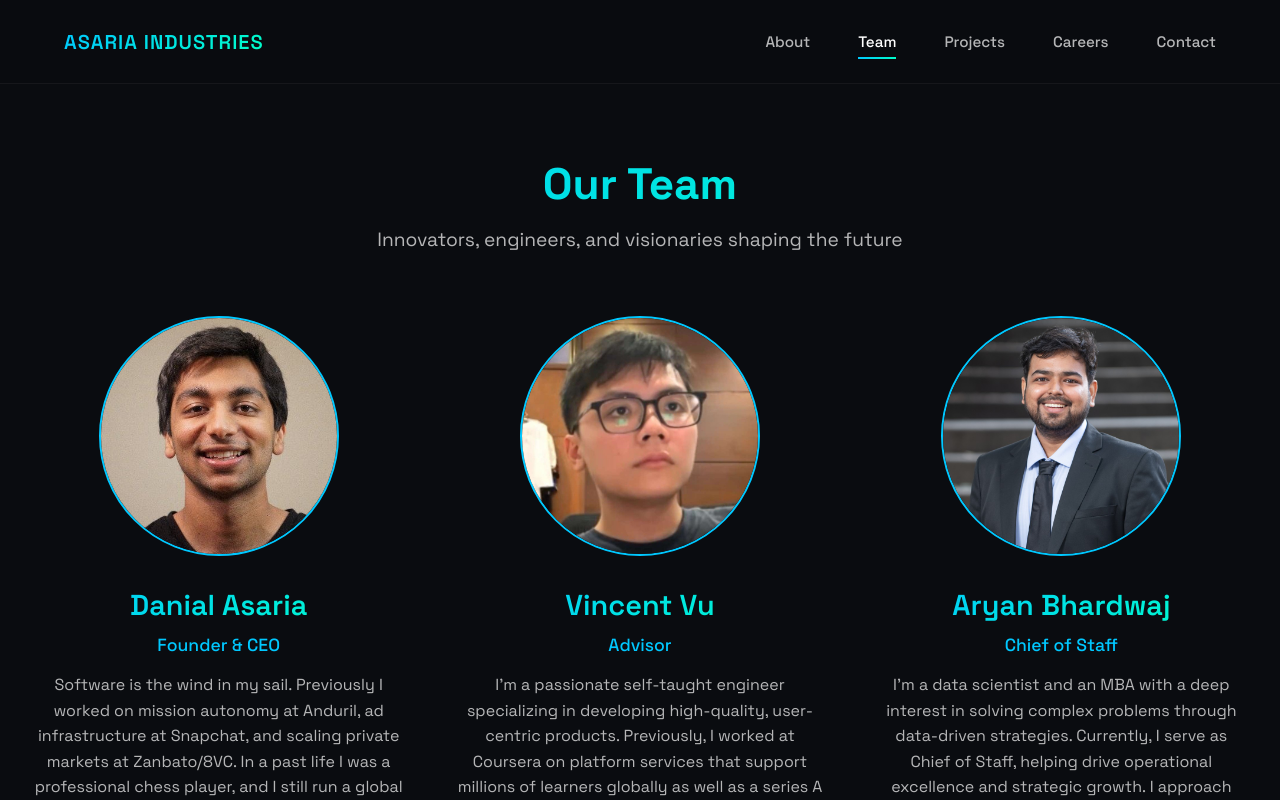
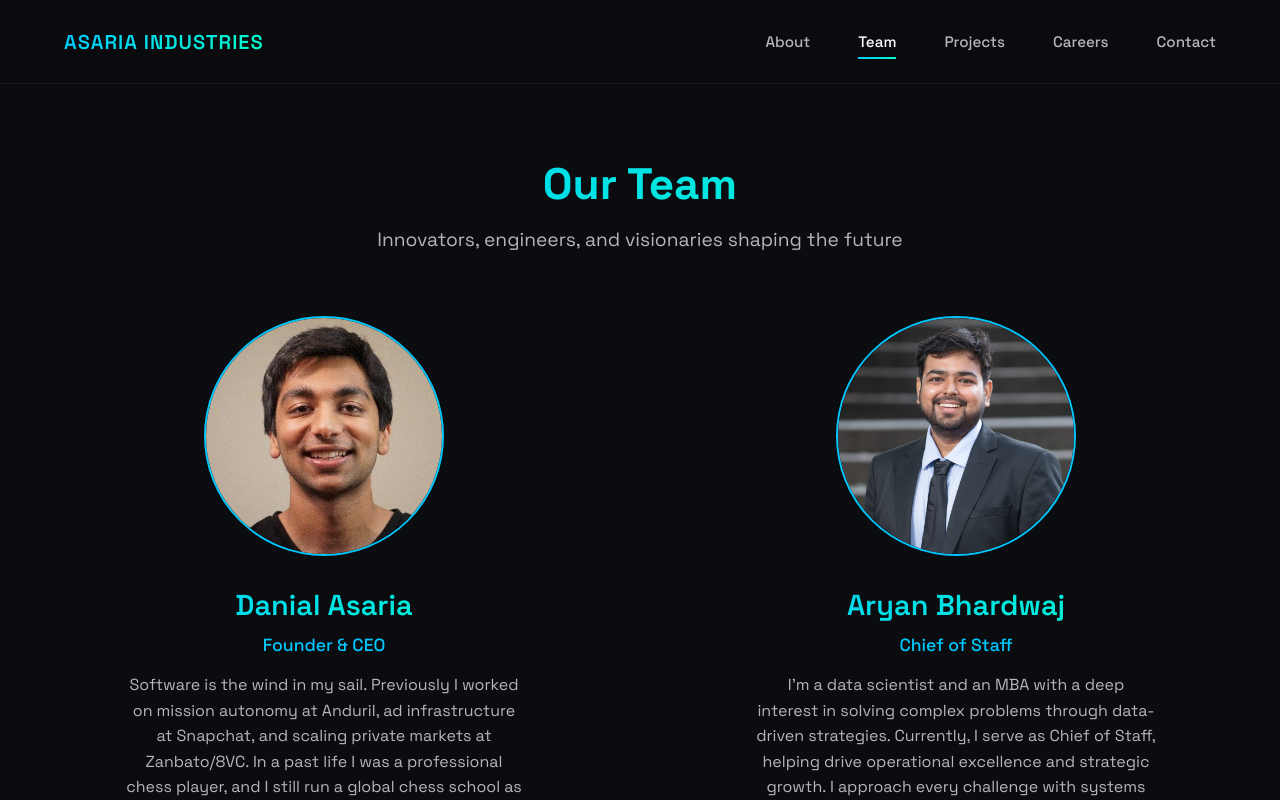
Before and after one commit to danialasaria/AsariaIndustriesEngineering, a Next.js app: page /team in a window 1280 px wide. Shown: the top 800 px of the page. Built offline with nearby package versions, Linux system fonts and the light colour scheme.

Commit message:
removing vincent

```diff
--- a/src/app/team/page.jsx
+++ b/src/app/team/page.jsx
@@ -60,7 +60,7 @@ export default function Team() {
           </div>
         </div>
 
-        <div className="team-member">
+        {/* <div className="team-member">
           <div className="member-image">
             <Image
               src="/VincentVu.jpeg"
@@ -82,7 +82,7 @@ export default function Team() {
               </a>
             </div>
           </div>
-        </div>
+        </div> */}
 
         <div className="team-member">
           <div className="member-image">
```
